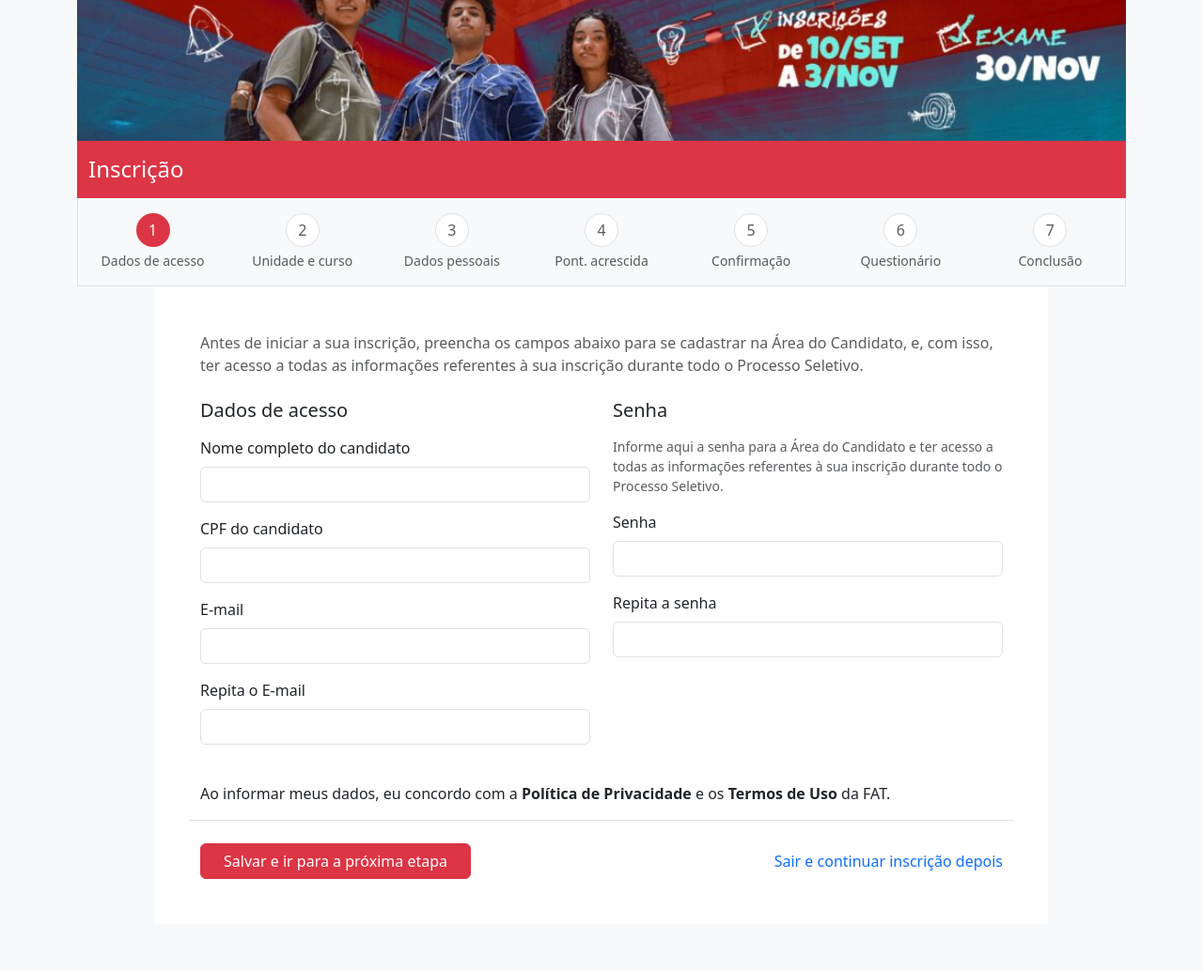
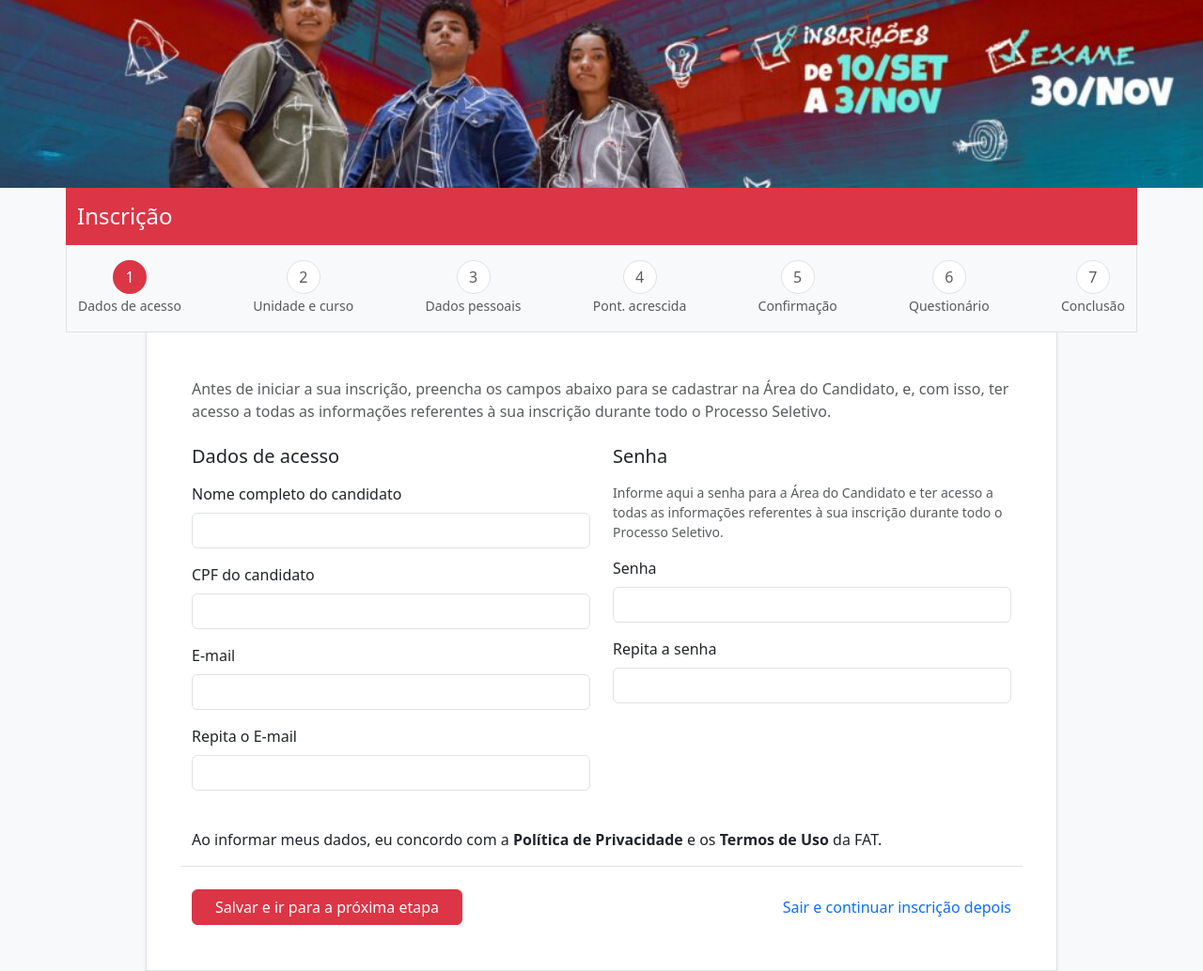
Before and after one commit to Invalidmozart/Vestibulinho, a plain HTML site: page index.html in a window 1280 px wide. Shown: the top 1034 px of the page at 94% size. Before the commit the page ends 984 px from the top, so only its background shows below. Drawn offline with nearby package versions, Linux system fonts and the light colour scheme.

Commit message:
Update header and layout for index.html

```diff
--- a/index.html
+++ b/index.html
@@ -7,58 +7,56 @@
   <link href="https://cdn.jsdelivr.net/npm/bootstrap@5.3.3/dist/css/bootstrap.min.css" rel="stylesheet">
 </head>
 <body class="bg-light">
-  <div class="container">
-    <!-- IMAGEM NO TOPO -->
-    <div class="text-center mb-0">
-      <img src="vestibulinho.jpg" alt="Vestibulinho" class="img-fluid w-100" style="height: 150px; object-fit: cover;">
-    </div>
+  <!-- IMAGEM DE FUNDO NO TOPO -->
+  <div class="w-100" style="height: 200px; background: url('vestibulinho.jpg') center/cover no-repeat;"></div>
 
+  <div class="container p-0 mt-n5">
     <!-- CABEÇALHO VERMELHO -->
-    <div class="bg-danger py-3">
+    <div class="bg-danger py-3 position-relative">
       <div class="container">
         <h1 class="h4 text-white m-0">Inscrição</h1>
       </div>
     </div>
 
     <!-- BARRA DE ETAPAS -->
-    <div class="bg-light border border-top-0 py-3">
-      <div class="container">
-        <div class="row text-center">
-          <div class="col">
-            <div class="rounded-circle bg-danger text-white d-inline-flex justify-content-center align-items-center" style="width:36px; height:36px;">1</div>
-            <div class="small text-muted mt-1">Dados de acesso</div>
+    <div class="bg-light border border-top-0">
+      <div class="container py-3">
+        <div class="d-flex justify-content-between text-center flex-wrap">
+          <div>
+            <div class="rounded-circle d-flex justify-content-center align-items-center mx-auto bg-danger text-white" style="width:36px; height:36px;">1</div>
+            <small class="text-muted">Dados de acesso</small>
           </div>
-          <div class="col">
-            <div class="rounded-circle bg-white border text-muted d-inline-flex justify-content-center align-items-center" style="width:36px; height:36px;">2</div>
-            <div class="small text-muted mt-1">Unidade e curso</div>
+          <div>
+            <div class="rounded-circle d-flex justify-content-center align-items-center mx-auto bg-white border text-muted" style="width:36px; height:36px;">2</div>
+            <small class="text-muted">Unidade e curso</small>
           </div>
-          <div class="col">
-            <div class="rounded-circle bg-white border text-muted d-inline-flex justify-content-center align-items-center" style="width:36px; height:36px;">3</div>
-            <div class="small text-muted mt-1">Dados pessoais</div>
+          <div>
+            <div class="rounded-circle d-flex justify-content-center align-items-center mx-auto bg-white border text-muted" style="width:36px; height:36px;">3</div>
+            <small class="text-muted">Dados pessoais</small>
           </div>
-          <div class="col">
-            <div class="rounded-circle bg-white border text-muted d-inline-flex justify-content-center align-items-center" style="width:36px; height:36px;">4</div>
-            <div class="small text-muted mt-1">Pont. acrescida</div>
+          <div>
+            <div class="rounded-circle d-flex justify-content-center align-items-center mx-auto bg-white border text-muted" style="width:36px; height:36px;">4</div>
+            <small class="text-muted">Pont. acrescida</small>
           </div>
-          <div class="col">
-            <div class="rounded-circle bg-white border text-muted d-inline-flex justify-content-center align-items-center" style="width:36px; height:36px;">5</div>
-            <div class="small text-muted mt-1">Confirmação</div>
+          <div>
+            <div class="rounded-circle d-flex justify-content-center align-items-center mx-auto bg-white border text-muted" style="width:36px; height:36px;">5</div>
+            <small class="text-muted">Confirmação</small>
           </div>
-          <div class="col">
-            <div class="rounded-circle bg-white border text-muted d-inline-flex justify-content-center align-items-center" style="width:36px; height:36px;">6</div>
-            <div class="small text-muted mt-1">Questionário</div>
+          <div>
+            <div class="rounded-circle d-flex justify-content-center align-items-center mx-auto bg-white border text-muted" style="width:36px; height:36px;">6</div>
+            <small class="text-muted">Questionário</small>
           </div>
-          <div class="col">
-            <div class="rounded-circle bg-white border text-muted d-inline-flex justify-content-center align-items-center" style="width:36px; height:36px;">7</div>
-            <div class="small text-muted mt-1">Conclusão</div>
+          <div>
+            <div class="rounded-circle d-flex justify-content-center align-items-center mx-auto bg-white border text-muted" style="width:36px; height:36px;">7</div>
+            <small class="text-muted">Conclusão</small>
           </div>
         </div>
       </div>
     </div>
 
     <!-- FORMULÁRIO -->
-    <div class="row justify-content-center mt-0">
-      <div class="col-lg-10 bg-white p-4 p-md-5">
+    <div class="row justify-content-center mb-5">
+      <div class="col-lg-10 bg-white shadow-sm p-4 p-md-5 border border-top-0">
         <p class="text-muted mb-4">
           Antes de iniciar a sua inscrição, preencha os campos abaixo para se cadastrar na Área do Candidato, e, com isso, ter acesso a todas as informações referentes à sua inscrição durante todo o Processo Seletivo.
         </p>
```
